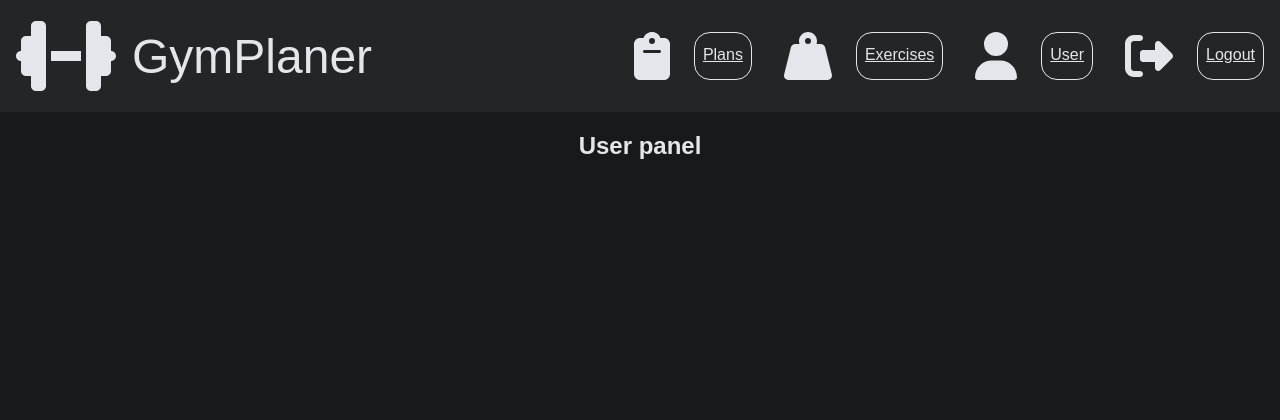
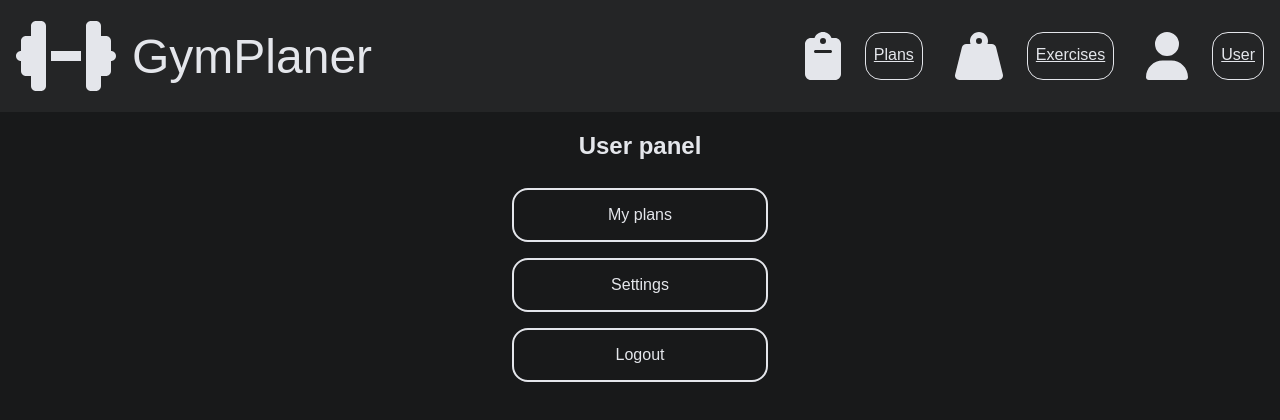
Before and after one commit to JRejowski/Final, a React (Create React App) app in the folder frontend/: page /user in a window 1280 px wide. Shown: the top 420 px of the page. Built offline with nearby package versions, Linux system fonts and the light colour scheme.

Commit message:
minor frontend advancements

```diff
--- a/frontend/src/components/Navigation.js
+++ b/frontend/src/components/Navigation.js
@@ -2,7 +2,6 @@ import { FontAwesomeIcon } from '@fortawesome/react-fontawesome';
 import {
     faClipboard,
     faDumbbell,
-    faSignOutAlt,
     faUser,
     faWeightHanging
 } from '@fortawesome/free-solid-svg-icons';
@@ -30,10 +29,7 @@ function Navigation() {
                 <FontAwesomeIcon icon={faUser} className="icon" />
                 <Link className="button" to="/user">User</Link>
             </li>
-            <li>
-                <FontAwesomeIcon icon={faSignOutAlt} className="icon" />
-                <Link className="button" to="/login">Logout</Link>
-            </li>
+
         </ul>
     </div>
     )
--- /dev/null
+++ b/frontend/src/css/user.css
@@ -0,0 +1,30 @@
+
+.content-user{
+    display: flex;
+    flex-direction: column;
+    align-items: center;
+}
+.user-buttons{
+    display: flex;
+    flex-direction: column;
+    width: 20%;
+    justify-content: center;
+}
+.user-button{
+    background: transparent;
+    padding: 1em;
+    margin: 0.5em 0;
+    font-family: "Cooper Black", sans-serif ;
+    color: #E4E6EB;
+    text-decoration: none;
+    text-align: center;
+    border: 2px solid #E4E6EB;
+    border-radius: 1em;
+}
+
+
+.content-user>h1{
+    font-family: "Cooper Black", sans-serif ;
+    color: #E4E6EB;
+    text-align: center;
+}
--- a/frontend/src/js/App.js
+++ b/frontend/src/js/App.js
@@ -5,6 +5,8 @@ import Main from "./Main";
 import Plans from "./Plans";
 import Exercises from "./Exercises";
 import User from "./User";
+import Settings from "./Settings";
+import UserPlans from "./UserPlans";
 
 function App() {
   return (
@@ -16,6 +18,8 @@ function App() {
             <Route path="/plans" element={<Plans/>}/>
             <Route path="/exercises" element={<Exercises/>}/>
             <Route path="/user" element={<User/>}/>
+            <Route path="/user-settings" element={<Settings/>}/>
+            <Route path="/user-plans" element={<UserPlans/>}/>
         </Routes>
       </BrowserRouter>
   );
--- a/frontend/src/js/Exercises.js
+++ b/frontend/src/js/Exercises.js
@@ -1,6 +1,6 @@
 import Navigation from "../components/Navigation";
-import axios from "axios";
-import {useEffect, useState} from "react";
+//import axios from "axios";
+//import {useEffect, useState} from "react";
 import '../css/exercises.css'
 
 function Exercises()
--- /dev/null
+++ b/frontend/src/js/Settings.js
@@ -0,0 +1,14 @@
+import Navigation from "../components/Navigation";
+
+function Settings(){
+    return (
+        <div className="base-container">
+            <Navigation/>
+            <section className="content">
+                <h1>Settings</h1>
+            </section>
+        </div>
+    );
+}
+
+export default Settings
--- a/frontend/src/js/User.js
+++ b/frontend/src/js/User.js
@@ -1,11 +1,18 @@
 import Navigation from "../components/Navigation";
+import "../css/user.css"
+import {Link} from "react-router-dom";
 
 function User(){
     return (
         <div className="base-container">
             <Navigation/>
-            <section className="content">
+            <section className="content-user">
                 <h1>User panel</h1>
+                <div className="user-buttons">
+                    <Link className="user-button" to="/user-plans">My plans</Link>
+                    <Link className="user-button" to="/user-settings">Settings</Link>
+                    <Link className="user-button" to="/login">Logout</Link>
+                </div>
             </section>
         </div>
     )
--- /dev/null
+++ b/frontend/src/js/UserPlans.js
@@ -0,0 +1,14 @@
+import Navigation from "../components/Navigation";
+
+function UserPlans(){
+
+    return (
+        <div className="base-container">
+            <Navigation/>
+            <section className="content">
+                <h1>My plans</h1>
+            </section>
+        </div>
+    );
+}
+export default UserPlans
```
